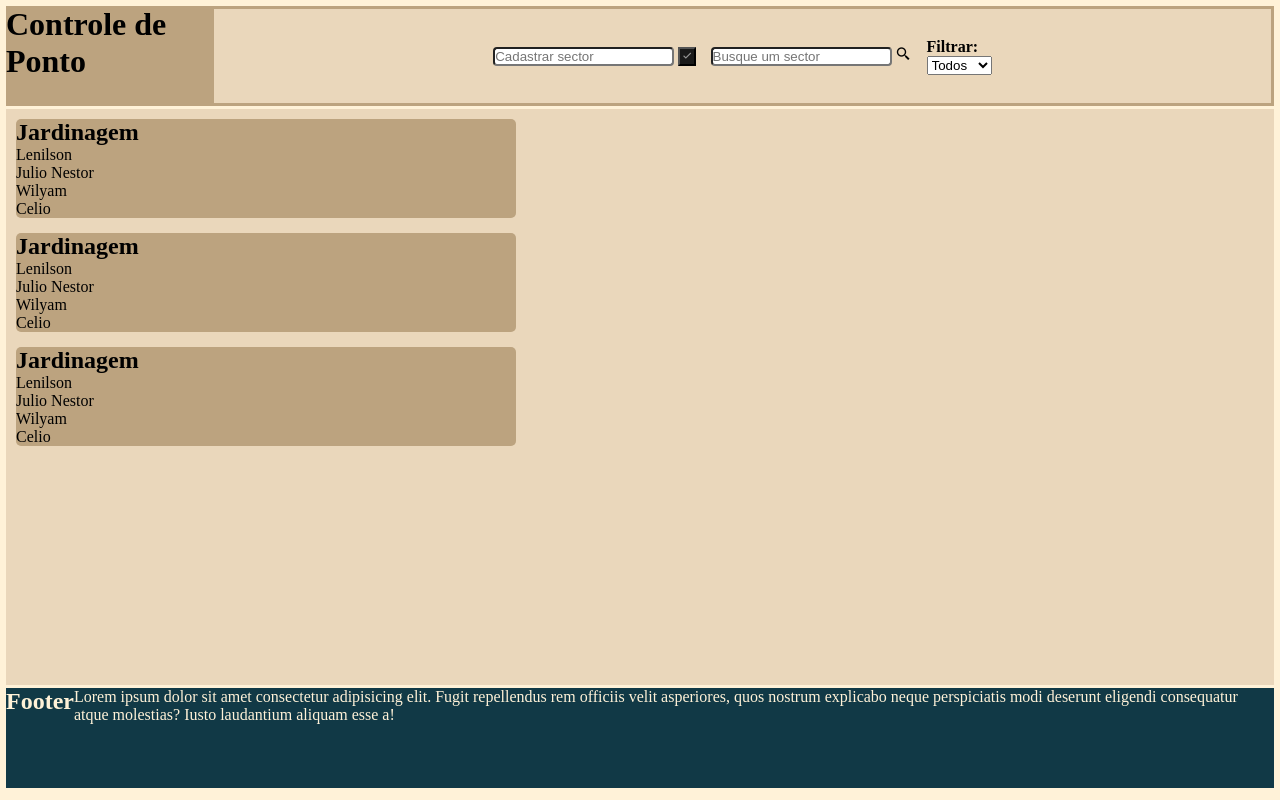
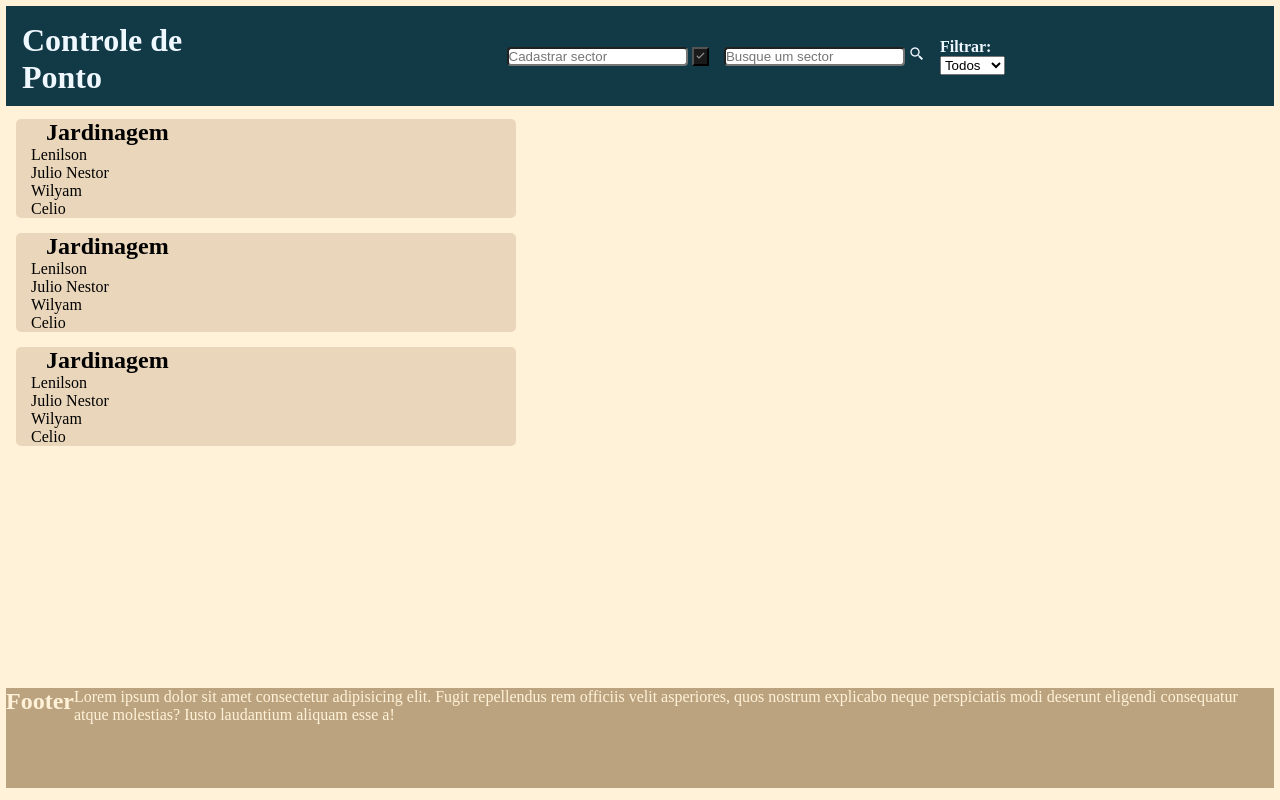
Before and after one commit to Lucaslandivar/Employer-list, a plain HTML site: page index.html in a window 1280 px wide. Drawn offline with nearby package versions, Linux system fonts and the light colour scheme.

Commit message:
Make another section in the css.

```diff
--- a/CSS/header.css
+++ b/CSS/header.css
@@ -1,8 +1,13 @@
 /* TODO: Header */
 header {
     flex: 1 1 100vw;
-    background-color: #BCA37F;
+    background-color: #113946;
+    color: aliceblue;
     height: 100px;
+}
+
+header h1 {
+    padding: 1rem;
 }
 
 /* *Nav */
@@ -11,7 +16,7 @@ nav {
     align-items: center;
     justify-content: center;
     padding: 5px;
-    background-color: #EAD7BB;
+    background-color: #113946;
 }
 
 #addSectorContainer {
--- /dev/null
+++ b/CSS/main.css
@@ -0,0 +1,36 @@
+/* TODO: Main */
+main {
+    flex: 20 1 500px;
+    height: calc(100vh - 224px);
+    flex-wrap: wrap;
+    overflow: auto;
+    background-color: #FFF2D8;
+}
+
+main section {
+    width: 100%;
+    margin: 10px;
+}
+
+.sector {
+    background-color: #EAD7BB;
+    margin-bottom: 15px;
+    width: 500px;
+    border-radius: 5px;
+    cursor: pointer;
+
+}
+
+.sector:hover {
+    background-color: #BCA37F;
+    width: 520px;
+    transition: 1s;
+}
+
+.sector h2 {
+    margin-left: 30px;
+}
+
+.funcionarios {
+    margin-left: 15px;
+}
--- a/CSS/styles.css
+++ b/CSS/styles.css
@@ -28,32 +28,15 @@ input {
     border-radius: 4px;
 }
 
-/* TODO: Main */
-main {
-    flex: 20 1 500px;
-    height: calc(100vh - 224px);
-    flex-wrap: wrap;
-    overflow: auto;
-    background-color: #EAD7BB;
-}
-
-main section {
-    width: 100%;
-    margin: 10px;
-}
-
-.sector {
-    background-color: #BCA37F;
-    margin-bottom: 15px;
-    width: 500px;
-    border-radius: 5px;
+ul li {
+    list-style: none;
 }
 
 /* TODO: Footer */
 footer {
     flex: 1 1 100vw;
     height: 100px;
-    background-color: #113946;
+    background-color: #BCA37F;
     color: #FFF2D8;
 }
 
--- a/index.html
+++ b/index.html
@@ -9,6 +9,7 @@
     <!-- ?CSS -->
     <link rel="stylesheet" href="CSS/styles.css">
     <link rel="stylesheet" href="CSS/header.css">
+    <link rel="stylesheet" href="CSS/main.css">
     <!-- ?JavaScript -->
     <script src="JS/script.js" defer></script>
 </head>
@@ -45,7 +46,7 @@
                 <div id="sectorContainer">
                     <div class="sector">
                         <h2>Jardinagem</h2>
-                        <ul class="funcionairos">
+                        <ul class="funcionarios">
                             <li>Lenilson</li>
                             <li>Julio Nestor</li>
                             <li>Wilyam</li>
@@ -54,7 +55,7 @@
                     </div>
                     <div class="sector">
                         <h2>Jardinagem</h2>
-                        <ul class="funcionairos">
+                        <ul class="funcionarios">
                             <li>Lenilson</li>
                             <li>Julio Nestor</li>
                             <li>Wilyam</li>
@@ -63,7 +64,7 @@
                     </div>
                     <div class="sector">
                         <h2>Jardinagem</h2>
-                        <ul class="funcionairos">
+                        <ul class="funcionarios">
                             <li>Lenilson</li>
                             <li>Julio Nestor</li>
                             <li>Wilyam</li>
```
Also changed, not shown: img/IAPE.logo.jpg (added).
